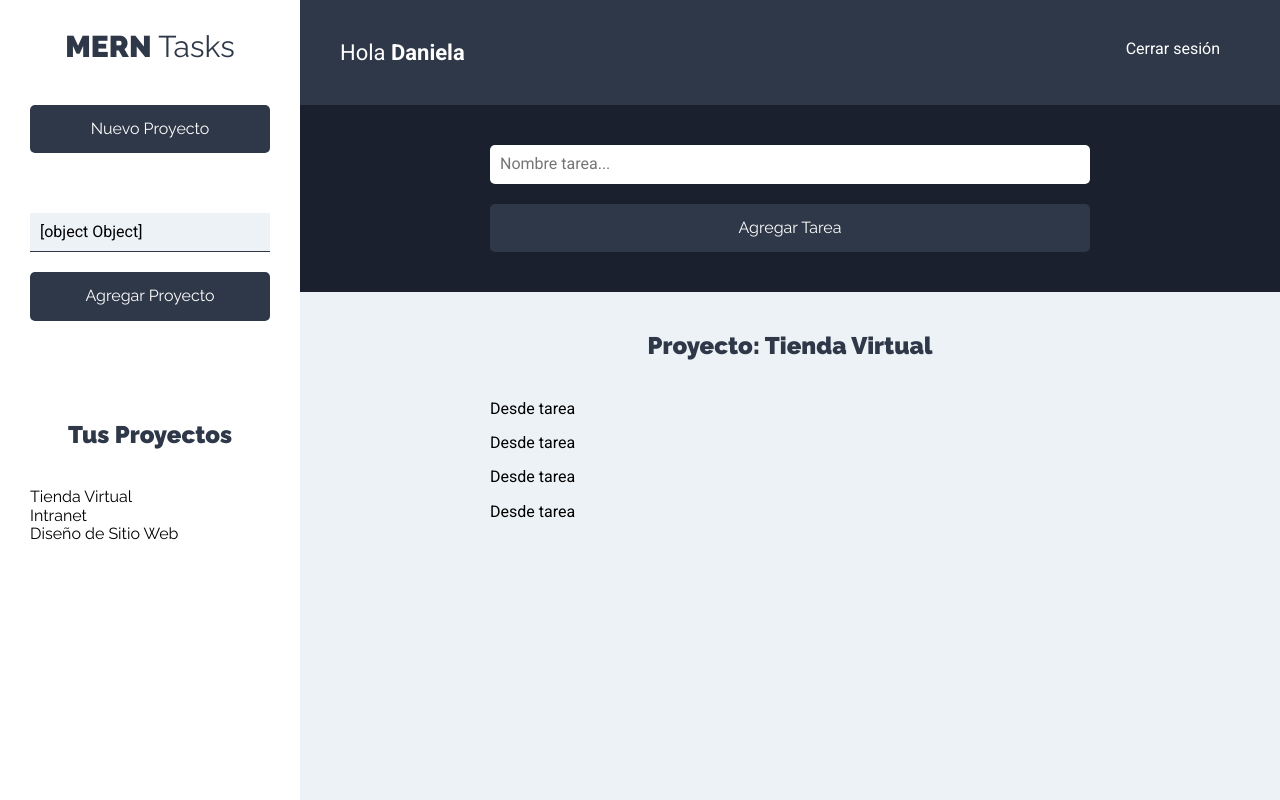
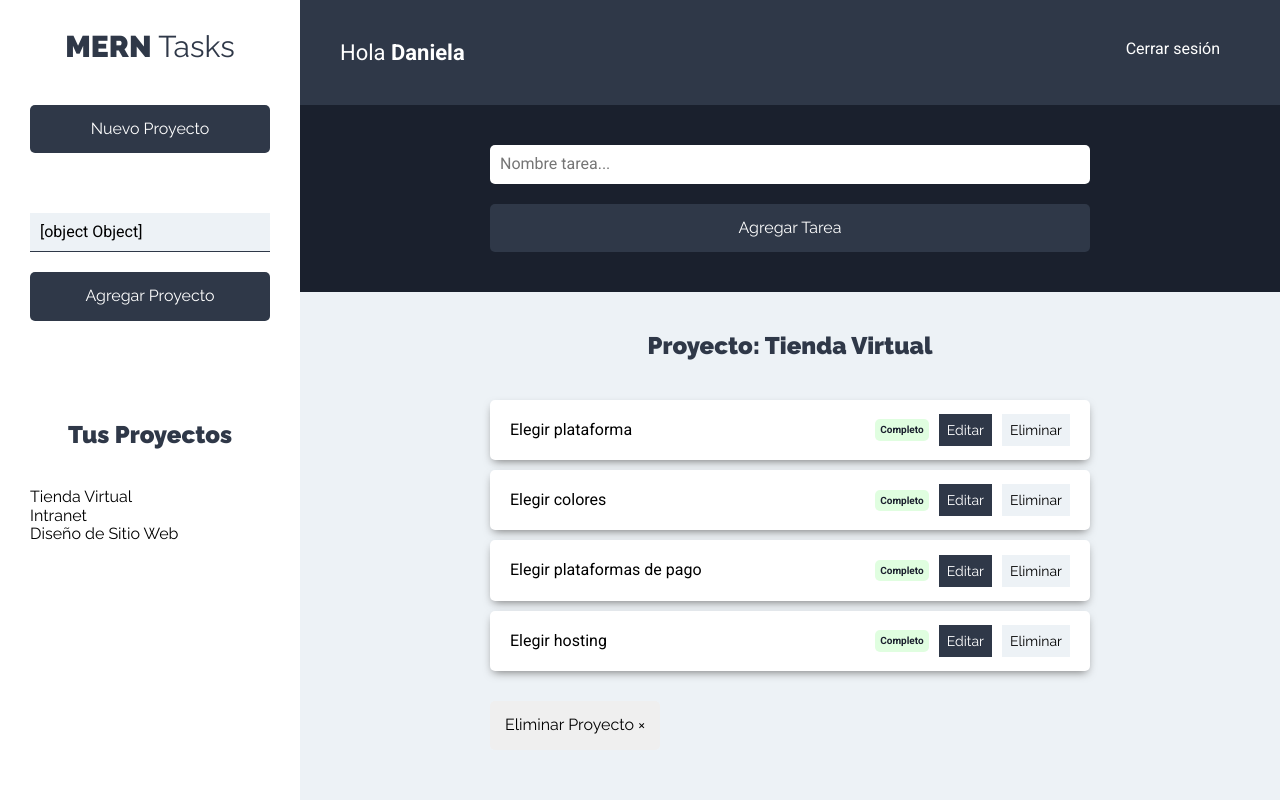
Before and after one commit to D-aniela/MERN-practice, a React (Create React App) app: page /proyectos in a window 1280 px wide. Built offline with nearby package versions, Linux system fonts and the light colour scheme.

Commit message:
listado tareas button eliminar

```diff
--- a/src/components/tareas/ListadoTareas.js
+++ b/src/components/tareas/ListadoTareas.js
@@ -20,6 +20,10 @@
         ) : (
           tareasProyecto.map(tarea => <Tarea tarea={tarea} />)
         )}
+
+        <button type="button" className="btn btn-eliminar">
+          Eliminar Proyecto &times;
+        </button>
       </ul>
     </Fragment>
   )
--- a/src/components/tareas/Tarea.js
+++ b/src/components/tareas/Tarea.js
@@ -1,7 +1,32 @@
 import React from 'react'
 
-const Tarea = () => {
-  return <p>Desde tarea</p>
+const Tarea = ({ tarea }) => {
+  return (
+    <li className="tarea sombra">
+      <p>{tarea.nombre}</p>
+
+      <div className="estado">
+        {tarea.estado ? (
+          <button type="button" className="completo">
+            Completo
+          </button>
+        ) : (
+          <button type="button" className="incompleto">
+            Incompleto
+          </button>
+        )}
+      </div>
+
+      <div className="acciones">
+        <button type="button" className="btn btn-primario">
+          Editar
+        </button>
+        <button type="button" className="btn btn-secundario">
+          Eliminar
+        </button>
+      </div>
+    </li>
+  )
 }
 
 export default Tarea
```
